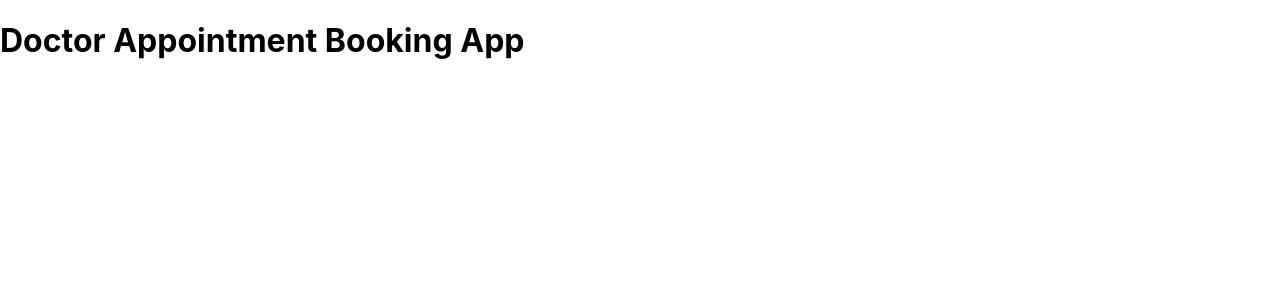
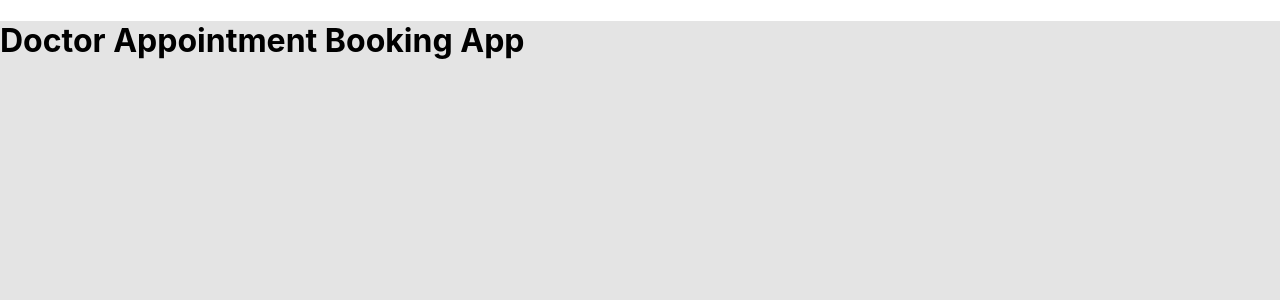
Before and after one commit to EnockYator/finddoc, a React (Create React App) app in the folder frontend/: page / in a window 1280 px wide. Shown: the top 300 px of the page. Built offline with nearby package versions, Linux system fonts and the light colour scheme.

Commit message:
design the user interface

```diff
--- a/frontend/src/App.css
+++ b/frontend/src/App.css
@@ -0,0 +1,6 @@
+
+.App {
+    height: 100vh;
+    width: 100vw;
+    background-color: rgb(228, 228, 228);
+}
```
